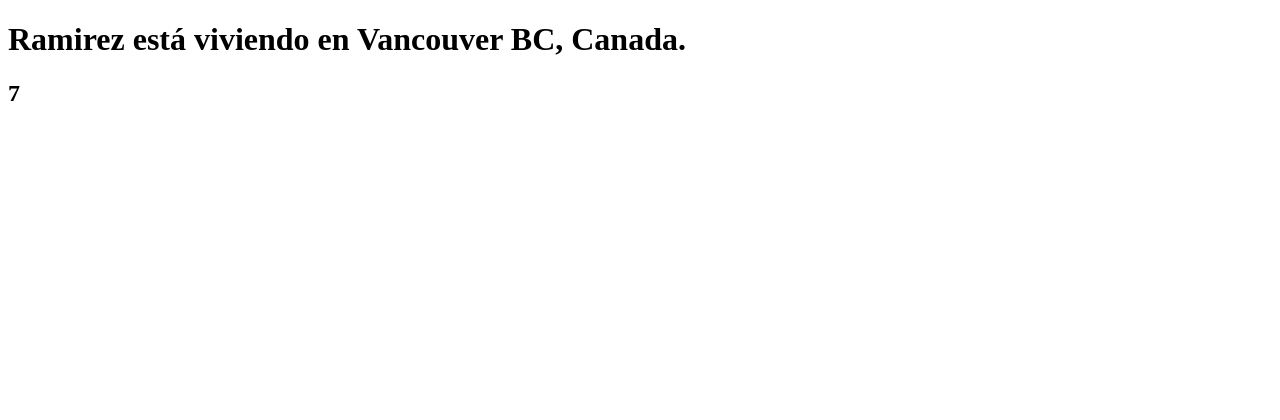
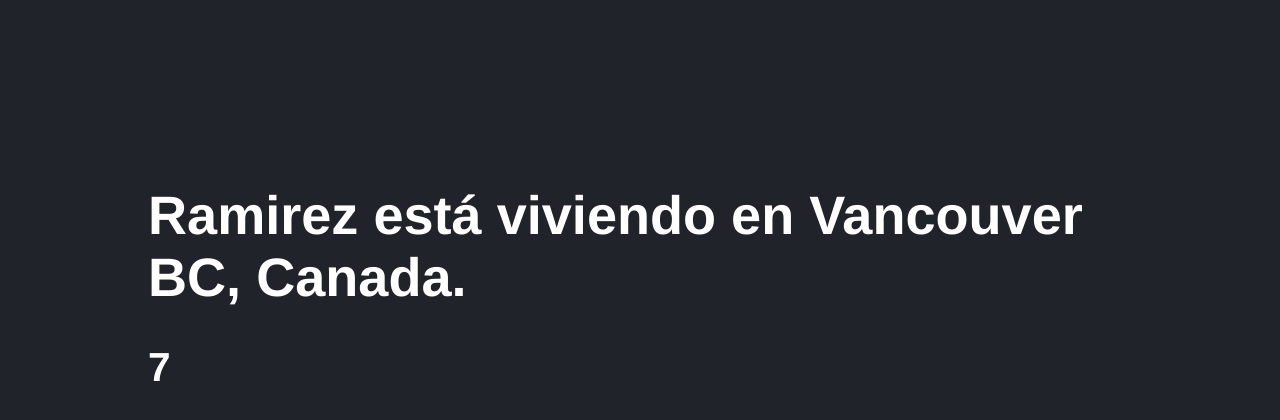
Before and after one commit to ImSuperSir/LearningReactVite, a React (Vite) app: page / in a window 1280 px wide. Shown: the top 420 px of the page. Built offline with nearby package versions, Linux system fonts and the light colour scheme.

Commit message:
MyFirstApp Agregando estilos

```diff
--- a/src/main.jsx
+++ b/src/main.jsx
@@ -2,6 +2,8 @@
 import ReactDOM from 'react-dom/client';
 // import { Helloworld } from './Helloworld.jsx'
 import {MyFirstApp} from './MyFirstApp.jsx'
+
+import './styles.css'
 
 
 
--- /dev/null
+++ b/src/styles.css
@@ -0,0 +1,7 @@
+html, body {
+   background-color: #21232A;
+  color:white;
+  font-family:  Helvetica, Arial, sans-serif;
+  font-size: 1.3rem;
+  padding: 70px;
+}
```
